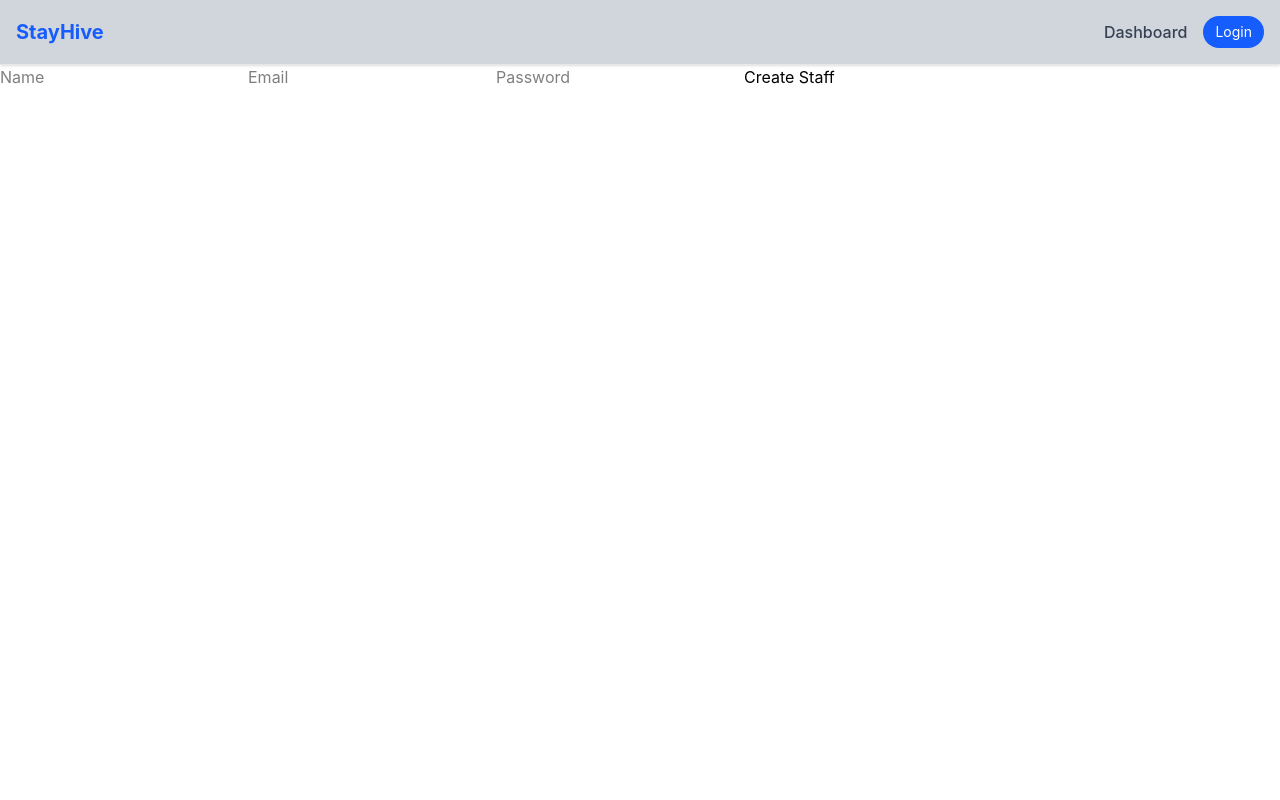
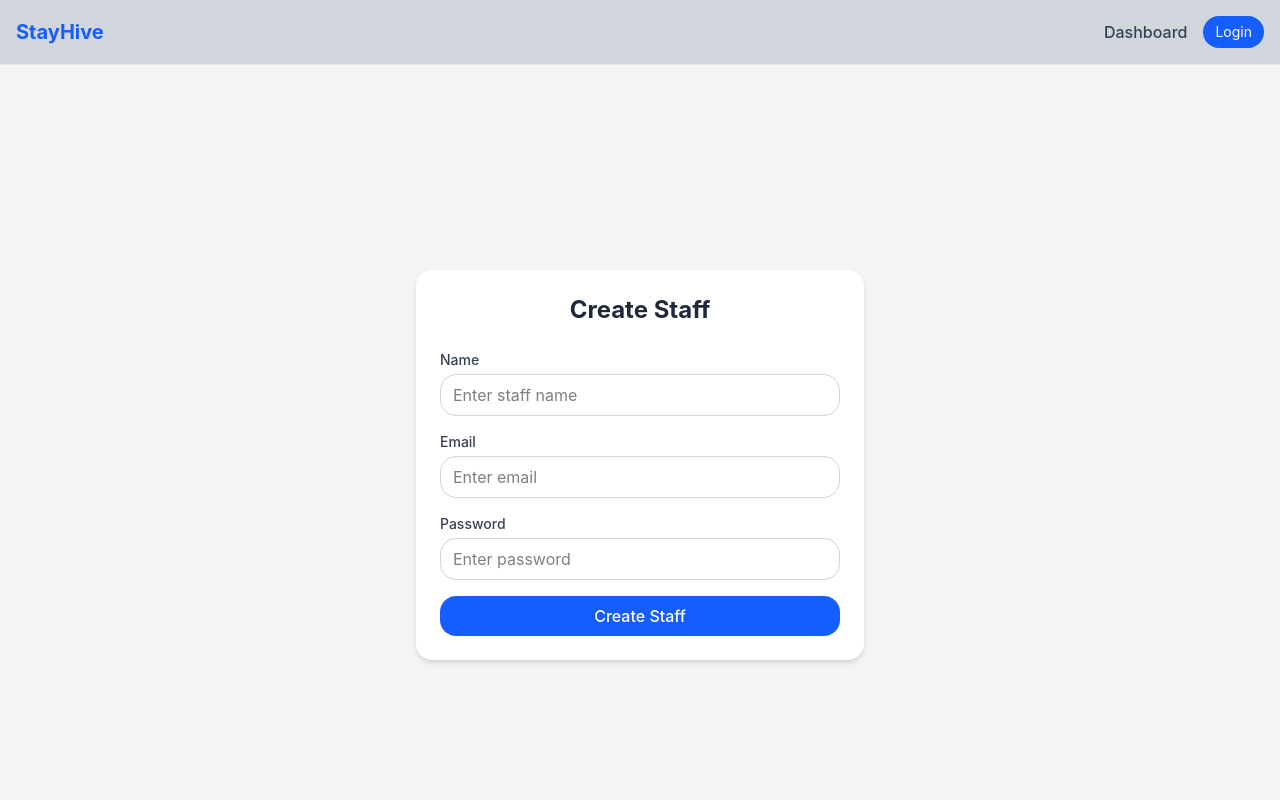
Before and after one commit to anantharjun672001-a11y/Hostel-Management, a React (Vite) app in the folder client/: page /admin/create-staff in a window 1280 px wide. Shown: the top 800 px of the page. Built offline with nearby package versions, Linux system fonts and the light colour scheme.

Commit message:
ui designed

```diff
--- a/client/src/pages/admin/CreateStaff.jsx
+++ b/client/src/pages/admin/CreateStaff.jsx
@@ -12,16 +12,23 @@ const CreateStaff = () => {
 
   const handleSubmit = async () => {
 
-  console.log("BUTTON CLICKED");   // add this
+    console.log("BUTTON CLICKED");
 
     try {
+
       const res = await axios.post(
         "https://stay-hive.onrender.com/api/admin/create-staff",
         data
       );
 
+      toast.success(res.data.message);
 
-    toast.success(res.data.message);
+      // clear form after success
+      setData({
+        name: "",
+        email: "",
+        password: "",
+      });
 
     } catch (error) {
 
@@ -34,27 +41,64 @@ const CreateStaff = () => {
 
   return (
 
+    <div className="flex justify-center items-center min-h-screen bg-gray-100">
+
+      <div className="w-full max-w-md bg-white rounded-lg shadow-md p-6">
+
+        <h2 className="text-2xl font-bold text-center text-gray-800 mb-6">
+          Create Staff
+        </h2>
+
+        <div className="space-y-4">
+
           <div>
+            <label className="block mb-1 text-sm font-medium text-gray-700">
+              Name
+            </label>
+            <input
+              value={data.name}
+              onChange={(e)=>setData({...data,name:e.target.value})}
+              placeholder="Enter staff name"
+              className="w-full border border-gray-300 rounded-lg px-3 py-2 focus:ring-2 focus:ring-blue-500 focus:outline-none"
+            />
+          </div>
 
+          <div>
+            <label className="block mb-1 text-sm font-medium text-gray-700">
+              Email
+            </label>
             <input
-    placeholder="Name"
-    onChange={(e)=>setData({...data,name:e.target.value})}
+              value={data.email}
+              onChange={(e)=>setData({...data,email:e.target.value})}
+              placeholder="Enter email"
+              className="w-full border border-gray-300 rounded-lg px-3 py-2 focus:ring-2 focus:ring-blue-500 focus:outline-none"
             />
+          </div>
 
-   <input
-    placeholder="Email"
-    onChange={(e)=>setData({...data,email:e.target.value})}
-   />
-
+          <div>
+            <label className="block mb-1 text-sm font-medium text-gray-700">
+              Password
+            </label>
             <input
               type="password"
-    placeholder="Password"
+              value={data.password}
               onChange={(e)=>setData({...data,password:e.target.value})}
+              placeholder="Enter password"
+              className="w-full border border-gray-300 rounded-lg px-3 py-2 focus:ring-2 focus:ring-blue-500 focus:outline-none"
             />
+          </div>
 
-   <button type="button" onClick={handleSubmit}>
+          <button
+            type="button"
+            onClick={handleSubmit}
+            className="w-full bg-blue-600 hover:bg-blue-700 text-white font-medium py-2 rounded-lg transition"
+          >
             Create Staff
           </button>
+
+        </div>
+
+      </div>
 
     </div>
 
```
Lines whose indentation alone changed are shown as unchanged.
